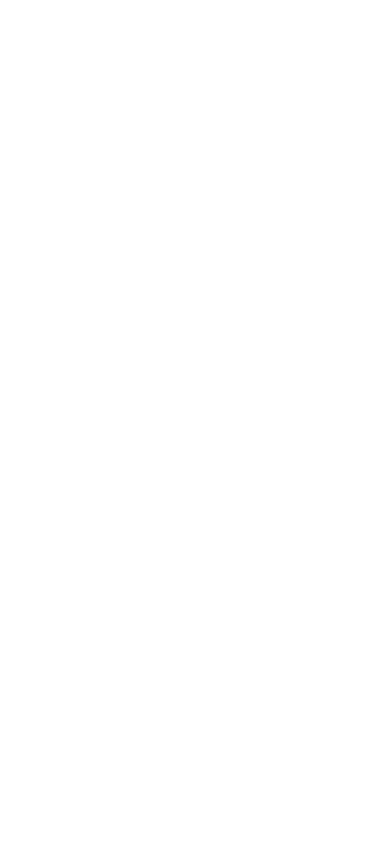
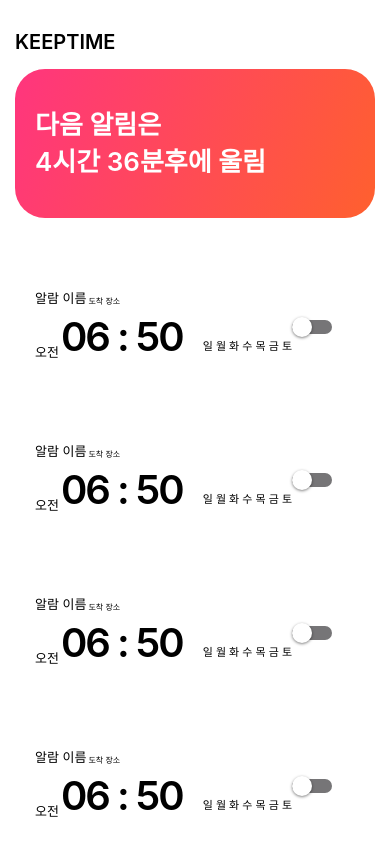
Before and after one commit to RNtimer/KeepTime, a React Native app: screen / in a window 390 px wide. Built offline with nearby package versions, Linux system fonts and the light colour scheme.

Commit message:
ADD : main에 그라디언트 추가

```diff
--- a/App.js
+++ b/App.js
@@ -1,5 +1,5 @@
 import Edit from "./pages/Edit";
-// import Main from "./pages/Main";
+import Main from "./pages/Main";
 import Map from "./pages/Map";
 
 import { StatusBar } from "expo-status-bar";
@@ -7,6 +7,6 @@
 
 export default function App() {
   return (
-    <Map/>
+    <Main/>
   );
 }
--- /dev/null
+++ b/metro.config.js
@@ -0,0 +1,6 @@
+const { getDefaultConfig } = require('@expo/metro-config');
+
+const defaultConfig = getDefaultConfig(__dirname);
+defaultConfig.resolver.assetExts.push('cjs');
+
+module.exports = defaultConfig;
--- a/package.json
+++ b/package.json
@@ -10,7 +10,9 @@
   },
   "dependencies": {
     "expo": "~48.0.18",
+    "expo-linear-gradient": "~12.1.2",
     "expo-status-bar": "~1.4.4",
+    "firebase": "^9.23.0",
     "react": "18.2.0",
     "react-native": "0.71.8",
     "react-native-linear-gradient": "^2.7.3",
--- a/pages/Main.js
+++ b/pages/Main.js
@@ -1,6 +1,6 @@
 import { StatusBar } from "expo-status-bar";
 import React, { useEffect, useState } from "react";
-
+import { LinearGradient } from 'expo-linear-gradient';
 import {
   StyleSheet,
   Text,
@@ -15,15 +15,24 @@
 export default function Main() {
   const screenWidth = Dimensions.get('window').width;
   const [isEnabled, setIsEnabled] = useState(false);
-  const toggleSwitch = () => setIsEnabled(previousState => !previousState);
+  const toggleSwitch = () => {
+    setIsEnabled(previousState => !previousState)
+  };
   return (
     <View style={styles.container}>
       <Text style={styles.title}>KEEPTIME</Text>
-      {/* 위에 언제 다시 울리는지 */}
-      <View style={styles.lefttime}>
-        <Text style={styles.leftText}>다음 알림은{'\n'}4시간 36분후에 울림</Text>
-      </View>
+
       <ScrollView>
+        {/* 위에 언제 다시 울리는지 */}
+        <LinearGradient
+        end={{ x: 0.9, y: 0.8 }}
+        start={{ x: 0.2, y: 0.1 }}
+        colors={['rgba(255,53,126,1)',
+                'rgba(255,96,46,1)']}
+        style={styles.lefttime}
+        >
+          <Text style={styles.leftText}>다음 알림은{'\n'}4시간 36분후에 울림</Text>
+        </LinearGradient>
         <View style={styles.timer}>
           {/* 알람 이름, 위치 */}
           <View style={styles.rowView1}>
@@ -108,30 +117,34 @@
           />
           </View>
         </View>
+        <View style={styles.clear}></View>
       </ScrollView>
     </View>
   );
 }
 
 const styles = StyleSheet.create({
+  clear:{
+    height:40,
+  },
   title:{
+    marginTop:30,
+    marginLeft:15,
     fontSize:20,
     fontWeight:600,
     justifyContent: "center",
     alignItems: "center",
   },
   container: {
-    margin:20,
     flex:1
   },
   lefttime: {
-    justifyContent: "space-between",
     flexDirection: "row",
-    marginTop: 15,
+    margin: 15,
     backgroundColor:"red",
-    paddingTop: 45,
+    paddingTop: 35,
     paddingLeft: 20,
-    paddingBottom: 45,
+    paddingBottom: 40,
     borderRadius:30,
   },
   leftText: {
@@ -140,6 +153,7 @@
     color:"white",
   },
   timer: {
+    margin: 15,
     justifyContent: "space-between",
     marginTop: 40,
     marginBottom: -20,
```
Also changed, not shown: 2 other files (tests, documents, lock files or other folders).
